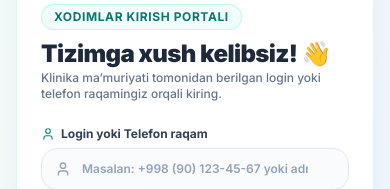
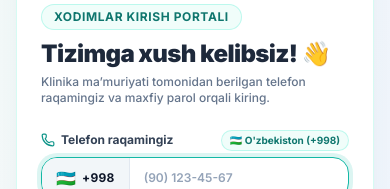
Before and after one commit to wisperwindoxas/klinikalar_crm, a React (Vite) app in the folder User-Panel/: page /login in a window 390 px wide. Shown: the part 655-844 px from the top of the page. Built offline with nearby package versions, Linux system fonts and the light colour scheme; no server answers.

Commit message:
feat(auth): use phone-only login with fixed +998 prefix and robust backspace handling

```diff
--- a/User-Panel/src/pages/LoginPage.tsx
+++ b/User-Panel/src/pages/LoginPage.tsx
@@ -2,19 +2,14 @@ import React, { useState, useEffect } from 'react';
 import { useNavigate } from 'react-router-dom';
 import {
   Lock,
-  User,
   ArrowRight,
   ShieldCheck,
-  Stethoscope,
   Ticket,
   AlertCircle,
   Eye,
   EyeOff,
   Phone,
   Activity,
-  CheckCircle2,
-  Tv,
-  HeartPulse,
   Sparkles,
   Building2,
   LockKeyhole,
@@ -26,166 +21,101 @@ import { APP_LOGO } from '../utils/brand';
 export const LoginPage: React.FC = () => {
   const navigate = useNavigate();
 
-  // Input states
-  const [identifier, setIdentifier] = useState('');
+  // Input states - faqat telefon raqam (9 ta raqam) va parol
+  const [phoneDigits, setPhoneDigits] = useState('');
   const [password, setPassword] = useState('');
   const [showPassword, setShowPassword] = useState(false);
   const [rememberMe, setRememberMe] = useState(true);
-  const [inputMode, setInputMode] = useState<'smart' | 'phone' | 'username'>('smart');
 
   // UI status
   const [loading, setLoading] = useState(false);
   const [error, setError] = useState('');
   const [capsLockActive, setCapsLockActive] = useState(false);
 
-  // Load remembered identifier on mount
+  // Eslab qolingan telefon raqamni yuklash
   useEffect(() => {
-    const saved = localStorage.getItem('sadaf_remember_identifier');
+    const saved = localStorage.getItem('sadaf_remember_phone');
     if (saved) {
-      setIdentifier(saved);
+      const digits = saved.replace(/\D/g, '').slice(-9);
+      setPhoneDigits(digits);
       setRememberMe(true);
+      return;
+    }
+    // Eski saqlangan identifier bo'lsa undan faqat raqamlarini olish
+    const oldSaved = localStorage.getItem('sadaf_remember_identifier');
+    if (oldSaved) {
+      const raw = oldSaved.replace(/\D/g, '');
+      const digits = raw.startsWith('998') ? raw.slice(3) : raw;
+      if (digits.length === 9) {
+        setPhoneDigits(digits);
+        setRememberMe(true);
+      }
     }
   }, []);
 
-  // Format Uzbekistan phone numbers dynamically
-  const formatUzbekPhone = (input: string): string => {
-    let digits = input.replace(/\D/g, '');
+  // O'zbekiston telefon raqamini formatlash: (90) 123-45-67
+  const formatPhoneDigits = (raw: string): string => {
+    const d = raw.replace(/\D/g, '').slice(0, 9);
+    if (d.length === 0) return '';
+    if (d.length <= 2) return `(${d}`;
+    if (d.length <= 5) return `(${d.slice(0, 2)}) ${d.slice(2)}`;
+    if (d.length <= 7) return `(${d.slice(0, 2)}) ${d.slice(2, 5)}-${d.slice(5)}`;
+    return `(${d.slice(0, 2)}) ${d.slice(2, 5)}-${d.slice(5, 7)}-${d.slice(7, 9)}`;
+  };
 
-    // If starts with country code 998, strip it to work with remaining 9 digits
-    if (digits.startsWith('998')) {
-      digits = digits.slice(3);
+  // Telefon raqami kiritish va paste qilish hodisasi
+  const handlePhoneChange = (e: React.ChangeEvent<HTMLInputElement>) => {
+    setError('');
+    const val = e.target.value;
+    let raw = val.replace(/\D/g, '');
+
+    // Agar foydalanuvchi +998 yoki 998 bilan boshlangan to'liq raqamni paste qilsa
+    if (val.trim().startsWith('+998') || (raw.length > 9 && raw.startsWith('998'))) {
+      raw = raw.slice(3);
     }
 
-    // Limit to 9 digits (2 digits code + 7 digits number)
-    digits = digits.slice(0, 9);
-
-    if (digits.length === 0) {
-      return '+998 ';
-    }
-
-    let res = '+998';
-    if (digits.length > 0) {
-      res += ` (${digits.slice(0, 2)}`;
-      if (digits.length > 2) {
-        res += `) ${digits.slice(2, 5)}`;
-        if (digits.length > 5) {
-          res += `-${digits.slice(5, 7)}`;
-        }
-        if (digits.length > 7) {
-          res += `-${digits.slice(7, 9)}`;
-        }
-      } else if (digits.length === 2) {
-        res += `) `;
-      }
-    }
-    return res;
+    const digits = raw.slice(0, 9);
+    setPhoneDigits(digits);
   };
 
-  // Smart input change handler
-  const handleIdentifierChange = (e: React.ChangeEvent<HTMLInputElement>) => {
-    const val = e.target.value;
-    setError('');
-
-    // If empty
-    if (!val || val.trim() === '') {
-      if (inputMode === 'phone') {
-        // Telefon rejimida bo'lsa +998 o'chmasin
-        setIdentifier('+998 ');
-        return;
-      }
-      setIdentifier('');
-      setInputMode('smart');
-      return;
-    }
-
-    // Check if input is likely a phone number
-    const isPhoneLike = val.startsWith('+') || /^\d/.test(val) || val.startsWith('998') || val.startsWith('(') || inputMode === 'phone';
-
-    if (isPhoneLike) {
-      const rawDigits = val.replace(/\D/g, '');
-      const phoneDigits = rawDigits.startsWith('998') ? rawDigits.slice(3) : rawDigits;
-
-      // Agar raqamlar qolmagan bo'lsa ham +998 saqlanadi
-      if (phoneDigits.length === 0) {
-        setIdentifier('+998 ');
-        setInputMode('phone');
-        return;
-      }
-
-      const formatted = formatUzbekPhone(val);
-      setIdentifier(formatted);
-      setInputMode('phone');
-    } else {
-      // It's a text username like 'admin', 'doctor', 'kassir', 'doc_kardio1'
-      setIdentifier(val);
-      setInputMode('username');
-    }
-  };
-
-  // Backspace, Delete and Caps lock handling
-  const handleIdentifierKeyDown = (e: React.KeyboardEvent<HTMLInputElement>) => {
+  // Backspace va klaviatura hodisasi (hech qachon qotib qolmaydi, o'chirish bemalol ishlaydi)
+  const handlePhoneKeyDown = (e: React.KeyboardEvent<HTMLInputElement>) => {
     if (e.getModifierState && e.getModifierState('CapsLock')) {
       setCapsLockActive(true);
     } else {
       setCapsLockActive(false);
     }
 
-    // Telefon rejimida +998 o'chib ketishidan himoyalash
-    if (inputMode === 'phone') {
+    if (e.key === 'Backspace') {
       const input = e.currentTarget;
       const { selectionStart, selectionEnd } = input;
 
-      // 1. Backspace bosilganda
-      if (e.key === 'Backspace') {
-        // Agar butun maydon belgilangan bo'lsa, uni to'liq o'chirmasdan +998 ga qaytaradi
-        if (selectionStart === 0 && selectionEnd === identifier.length) {
-          e.preventDefault();
-          setIdentifier('+998 ');
-          return;
-        }
-
-        // Agar kursor +998 qismida (0-5 indeksda) bo'lsa, o'chirish taqiqlanadi
-        if (selectionStart !== null && selectionStart <= 5 && selectionEnd !== null && selectionEnd <= 5) {
-          e.preventDefault();
-          return;
-        }
-
-        // Agar kursor bitta nuqtada tursa
-        if (selectionStart !== null && selectionStart === selectionEnd && selectionStart > 0) {
-          const charBefore = identifier[selectionStart - 1];
-
-          // Agar kursor oldidagi belgi raqam bo'lmasa (masalan ')', ' ', '-', '(')
-          if (/\D/.test(charBefore)) {
-            e.preventDefault();
-
-            const allDigits = identifier.replace(/\D/g, '');
-            const localDigits = allDigits.startsWith('998') ? allDigits.slice(3) : allDigits;
-
-            if (localDigits.length <= 1) {
-              setIdentifier('+998 ');
-              return;
-            }
-
-            // Oxirgi bitta raqamni o'chiramiz va qayta formatlaymiz
-            const remainingDigits = localDigits.slice(0, -1);
-            const formatted = formatUzbekPhone(remainingDigits);
-            setIdentifier(formatted);
-            return;
-          }
-        }
+      // Agar biror qism belgilangan bo'lsa standart o'chirishga ruxsat
+      if (selectionStart !== null && selectionEnd !== null && selectionStart !== selectionEnd) {
+        return;
       }
 
-      // 2. Delete bosilsa va kursor +998 qismida bo'lsa (0-4)
-      if (e.key === 'Delete') {
-        if (selectionStart !== null && selectionStart < 5 && selectionEnd !== null && selectionEnd <= 5) {
+      // Agar kursor formatlash belgisi (masalan ')', ' ', '-') oldida bo'lsa
+      if (selectionStart !== null && selectionStart > 0) {
+        const charBefore = input.value[selectionStart - 1];
+        if (/\D/.test(charBefore)) {
           e.preventDefault();
-          return;
+          let digitsBefore = 0;
+          for (let i = 0; i < selectionStart; i++) {
+            if (/\d/.test(input.value[i])) {
+              digitsBefore++;
+            }
+          }
+          if (digitsBefore > 0) {
+            const newDigits = phoneDigits.slice(0, digitsBefore - 1) + phoneDigits.slice(digitsBefore);
+            setPhoneDigits(newDigits);
+          }
         }
       }
     }
   };
 
-  // General key down (e.g. for Caps Lock on password field)
+  // Umumiy klaviatura hodisasi (Caps Lock kuzatish)
   const handleKeyDown = (e: React.KeyboardEvent) => {
     if (e.getModifierState && e.getModifierState('CapsLock')) {
       setCapsLockActive(true);
@@ -194,42 +124,36 @@ export const LoginPage: React.FC = () => {
     }
   };
 
-  // Submit Handler
+  // Tizimga kirish
   const handleLogin = async (e: React.FormEvent) => {
     e.preventDefault();
 
-    const cleanIdentifier = identifier.trim();
-    if (!cleanIdentifier || cleanIdentifier === '+998') {
-      setError('Telefon raqam yoki loginni kiriting');
+    if (!phoneDigits || phoneDigits.length < 9) {
+      setError('Telefon raqamingizni to‘liq 9 ta raqamini kiriting (masalan: (90) 123-45-67)');
       return;
     }
 
-    if (inputMode === 'phone') {
-      const rawDigits = cleanIdentifier.replace(/\D/g, '');
-      const localDigits = rawDigits.startsWith('998') ? rawDigits.slice(3) : rawDigits;
-      if (localDigits.length < 9) {
-        setError('Telefon raqamini to‘liq kiriting (masalan: +998 90 123-45-67)');
-        return;
-      }
-    }
-
     if (!password.trim()) {
-      setError('Parolni kiriting');
+      setError('Maxfiy parolni kiriting');
       return;
     }
 
     setLoading(true);
     setError('');
 
+    // Backend barcha formatlarni qabul qiladi, to'liq xalqaro format jo'natamiz
+    const fullPhone = `+998${phoneDigits}`;
+
     try {
-      const res = await UserApiClient.login(cleanIdentifier, password);
+      const res = await UserApiClient.login(fullPhone, password);
       if (res.data?.user) {
         const user = res.data.user;
         localStorage.setItem('sadaf_user', JSON.stringify(user));
 
         if (rememberMe) {
-          localStorage.setItem('sadaf_remember_identifier', cleanIdentifier);
+          localStorage.setItem('sadaf_remember_phone', phoneDigits);
         } else {
+          localStorage.removeItem('sadaf_remember_phone');
           localStorage.removeItem('sadaf_remember_identifier');
         }
 
@@ -246,13 +170,11 @@ export const LoginPage: React.FC = () => {
         throw new Error('Foydalanuvchi ma’lumotlari topilmadi');
       }
     } catch (err: any) {
-      setError(err.message || 'Login yoki parol noto‘g‘ri. Iltimos, qayta urinib ko‘ring.');
+      setError(err.message || 'Telefon raqam yoki parol noto‘g‘ri. Iltimos, qayta urinib ko‘ring.');
     } finally {
       setLoading(false);
     }
   };
-
-
 
   return (
     <div className="min-h-screen bg-gradient-to-br from-[#F0FDFA] via-[#F8FAFC] to-[#EFF6FF] flex items-center justify-center p-4 sm:p-6 lg:p-8 font-sans relative overflow-hidden select-none">
@@ -356,12 +278,10 @@ export const LoginPage: React.FC = () => {
               <h3 className="text-2xl font-black text-slate-800 tracking-tight mt-2">
                 Tizimga xush kelibsiz! 👋
               </h3>
-              <p className="text-xs sm:text-sm text-slate-500 font-medium">
-                Klinika ma’muriyati tomonidan berilgan login yoki telefon raqamingiz orqali kiring.
+              <p className="text-xs sm:text-sm text-slate-500 font-medium mt-1">
+                Klinika ma’muriyati tomonidan berilgan telefon raqamingiz va maxfiy parol orqali kiring.
               </p>
             </div>
-
-
 
             {/* Main Form */}
             <form onSubmit={handleLogin} className="space-y-4">
@@ -376,72 +296,46 @@ export const LoginPage: React.FC = () => {
                 </div>
               )}
 
-              {/* 1. Identifier (Phone or Login) */}
+              {/* 1. Phone Input with Fixed +998 Prefix */}
               <div className="space-y-1.5">
                 <div className="flex items-center justify-between">
                   <label className="text-xs font-bold text-slate-700 flex items-center gap-1.5">
-                    {inputMode === 'phone' ? (
-                      <>
-                        <Phone className="w-3.5 h-3.5 text-teal-600" />
-                        <span>Telefon raqamingiz</span>
-                      </>
-                    ) : (
-                      <>
-                        <User className="w-3.5 h-3.5 text-teal-600" />
-                        <span>Login yoki Telefon raqam</span>
-                      </>
-                    )}
+                    <Phone className="w-3.5 h-3.5 text-teal-600" />
+                    <span>Telefon raqamingiz</span>
                   </label>
-                  {inputMode === 'phone' && (
-                    <div className="flex items-center gap-2">
-                      <span className="text-[10px] font-bold text-teal-700 bg-teal-50 px-2 py-0.5 rounded-full border border-teal-200/60">
-                        🇺🇿 O'zbekiston (+998)
-                      </span>
-                      <button
-                        type="button"
-                        onClick={() => {
-                          setIdentifier('');
-                          setInputMode('username');
-                          setError('');
-                        }}
-                        className="text-[11px] font-semibold text-teal-600 hover:text-teal-700 hover:underline cursor-pointer"
-                      >
-                        Loginga o'tish
-                      </button>
-                    </div>
-                  )}
+                  <span className="text-[10px] font-bold text-teal-700 bg-teal-50 px-2 py-0.5 rounded-full border border-teal-200/60">
+                    🇺🇿 O'zbekiston (+998)
+                  </span>
                 </div>
 
-                <div className="relative group">
-                  <div className="absolute left-3.5 top-1/2 -translate-y-1/2 flex items-center gap-2 pointer-events-none">
-                    {inputMode === 'phone' ? (
-                      <div className="flex items-center gap-1 text-slate-700 font-bold text-xs bg-slate-200/70 px-2 py-0.5 rounded-md">
-                        <span>🇺🇿</span>
-                      </div>
-                    ) : (
-                      <User className="w-4 h-4 text-slate-400 group-focus-within:text-teal-600 transition-colors" />
-                    )}
+                <div className="flex items-center w-full bg-slate-50/80 hover:bg-slate-50 focus-within:bg-white border border-slate-200 focus-within:border-teal-500 rounded-2xl text-xs sm:text-sm font-semibold text-slate-800 focus-within:ring-4 focus-within:ring-teal-500/15 transition-all shadow-sm overflow-hidden group">
+                  {/* Fixed +998 Prefix */}
+                  <div className="flex items-center gap-1.5 px-3.5 py-3 bg-slate-100/90 border-r border-slate-200 text-slate-700 font-bold select-none shrink-0">
+                    <span className="text-base leading-none">🇺🇿</span>
+                    <span className="text-slate-900 tracking-wide font-bold">+998</span>
                   </div>
 
+                  {/* Phone digits input */}
                   <input
-                    type="text"
-                    value={identifier}
-                    onChange={handleIdentifierChange}
-                    onKeyDown={handleIdentifierKeyDown}
-                    placeholder="Masalan: +998 (90) 123-45-67 yoki admin"
-                    className={`w-full ${inputMode === 'phone' ? 'pl-16' : 'pl-10'
-                      } pr-10 py-3 bg-slate-50/80 hover:bg-slate-50 focus:bg-white border border-slate-200 focus:border-teal-500 rounded-2xl text-xs sm:text-sm font-semibold text-slate-800 placeholder-slate-400 focus:outline-none focus:ring-4 focus:ring-teal-500/15 transition-all shadow-sm`}
+                    type="tel"
+                    inputMode="numeric"
+                    autoComplete="tel-national"
+                    value={formatPhoneDigits(phoneDigits)}
+                    onChange={handlePhoneChange}
+                    onKeyDown={handlePhoneKeyDown}
+                    placeholder="(90) 123-45-67"
+                    className="w-full px-3.5 py-3 bg-transparent border-0 focus:outline-none focus:ring-0 text-xs sm:text-sm font-semibold text-slate-800 placeholder-slate-400"
+                    autoFocus
                   />
 
-                  {identifier && (
+                  {phoneDigits && (
                     <button
                       type="button"
                       onClick={() => {
-                        setIdentifier('');
-                        setInputMode('smart');
+                        setPhoneDigits('');
                         setError('');
                       }}
-                      className="absolute right-3.5 top-1/2 -translate-y-1/2 p-1 text-slate-400 hover:text-slate-600 hover:bg-slate-200/60 rounded-full transition cursor-pointer"
+                      className="p-1 mr-3 text-slate-400 hover:text-slate-600 hover:bg-slate-200/60 rounded-full transition cursor-pointer shrink-0"
                       title="Tozalash"
                     >
                       <X className="w-4 h-4" />
@@ -476,7 +370,7 @@ export const LoginPage: React.FC = () => {
                     }}
                     onKeyDown={handleKeyDown}
                     placeholder="••••••••••••"
-                    className="w-full pl-10 pr-12 py-3 bg-slate-50/80 hover:bg-slate-50 focus:bg-white border border-slate-200 focus:border-teal-500 rounded-2xl text-xs sm:text-sm font-semibold text-slate-800 placeholder-slate-400 focus:outline-none focus:ring-4 focus:ring-teal-500/15 transition-all shadow-sm"
+                    className="w-full pl-10 pr-12 py-3 bg-slate-50/80 hover:bg-slate-50 focus-within:bg-white border border-slate-200 focus:border-teal-500 rounded-2xl text-xs sm:text-sm font-semibold text-slate-800 placeholder-slate-400 focus:outline-none focus:ring-4 focus:ring-teal-500/15 transition-all shadow-sm"
                   />
 
                   {/* Eye Toggle Button */}
```
